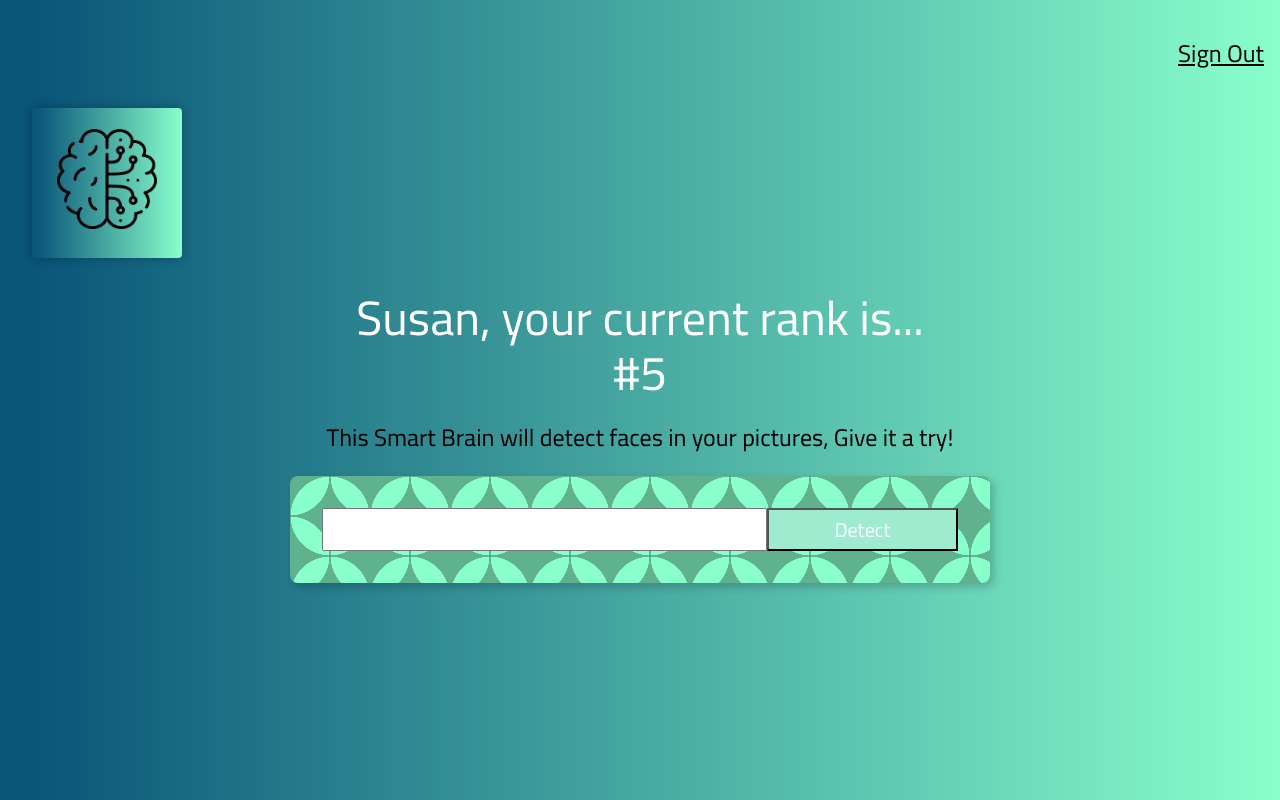
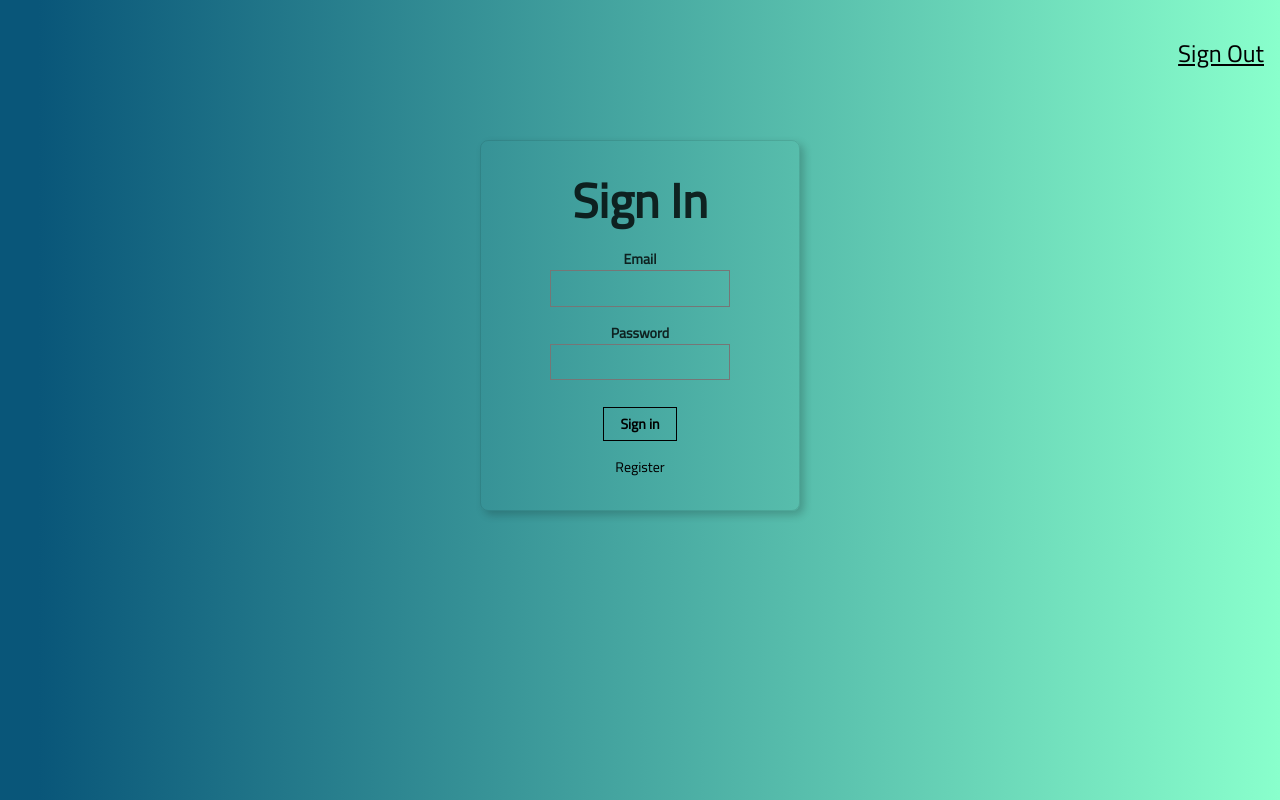
Before and after one commit to alindaByamukama/smart-brain-frontend, a React (Create React App) app: page / in a window 1280 px wide. Built offline with nearby package versions, Linux system fonts and the light colour scheme; what clarifai would draw is missing.

Commit message:
JS: created sigin folder/files - used tachyons to create sigin form - started on route for sigin

```diff
--- a/src/App.js
+++ b/src/App.js
@@ -9,6 +9,7 @@
 import Rank from './components/Rank/Rank'
 import 'tachyons'
 import './App.css'
+import SignIn from './components/SignIn/SignIn'
 
 const app = new Clarifai.App({
   apiKey: 'fc4c8606d6764cc19fb5b8455675353b'
@@ -21,6 +22,7 @@
         input: '',
         imageUrl: '',
         box: {},
+        route: 'signin'
       }
   }
 
@@ -102,6 +104,9 @@
           options={particlesOptions}
         />
         <Navigation />
+          { this.state.route === 'signin' ?
+          < SignIn/> :
+          <div>
             <Logo />
             <Rank />
             <ImageLinkForm
@@ -109,6 +114,8 @@
             onBtnSubmit={this.onBtnSubmit} />
             <FaceRecognition box={this.state.box} imageUrl={this.state.imageUrl} />
           </div>
+          }
+      </div>
     )
   }
 }
--- /dev/null
+++ b/src/components/SignIn/SignIn.js
@@ -0,0 +1,31 @@
+import React from 'react'
+
+const SignIn = () => {
+    return(
+        <article className="br3 ba b--black-10 mv4 w-100 w-50-m w-25-l mw6 shadow-5 center">
+            <main className="pa4 black-80">
+            <form className="measure">
+                <fieldset id="sign_up" className="ba b--transparent ph0 mh0">
+                <legend className="f1 fw6 ph0 mh0">Sign In</legend>
+                <div className="mt3">
+                    <label className="db fw6 lh-copy f6" for="email-address">Email</label>
+                    <input className="pa2 input-reset ba bg-transparent hover-bg-black hover-white w-100" type="email" name="email-address"  id="email-address"/>
+                </div>
+                <div className="mv3">
+                    <label className="db fw6 lh-copy f6" for="password">Password</label>
+                    <input className="b pa2 input-reset ba bg-transparent hover-bg-black hover-white w-100" type="password" name="password"  id="password"/>
+                </div>
+                </fieldset>
+                <div className="">
+                    <input className="b ph3 pv2 input-reset ba b--black bg-transparent grow pointer f6 dib" type="submit" value="Sign in"/>
+                </div>
+                <div className="lh-copy mt3">
+                <a href="#0" className="f6 link dim black db">Register</a>
+                </div>
+            </form>
+            </main>
+        </article>
+    )
+}
+
+export default SignIn
```
Also changed, not shown: src/components/SignIn/SignIn.css (added). Lines whose indentation alone changed are shown as unchanged.
